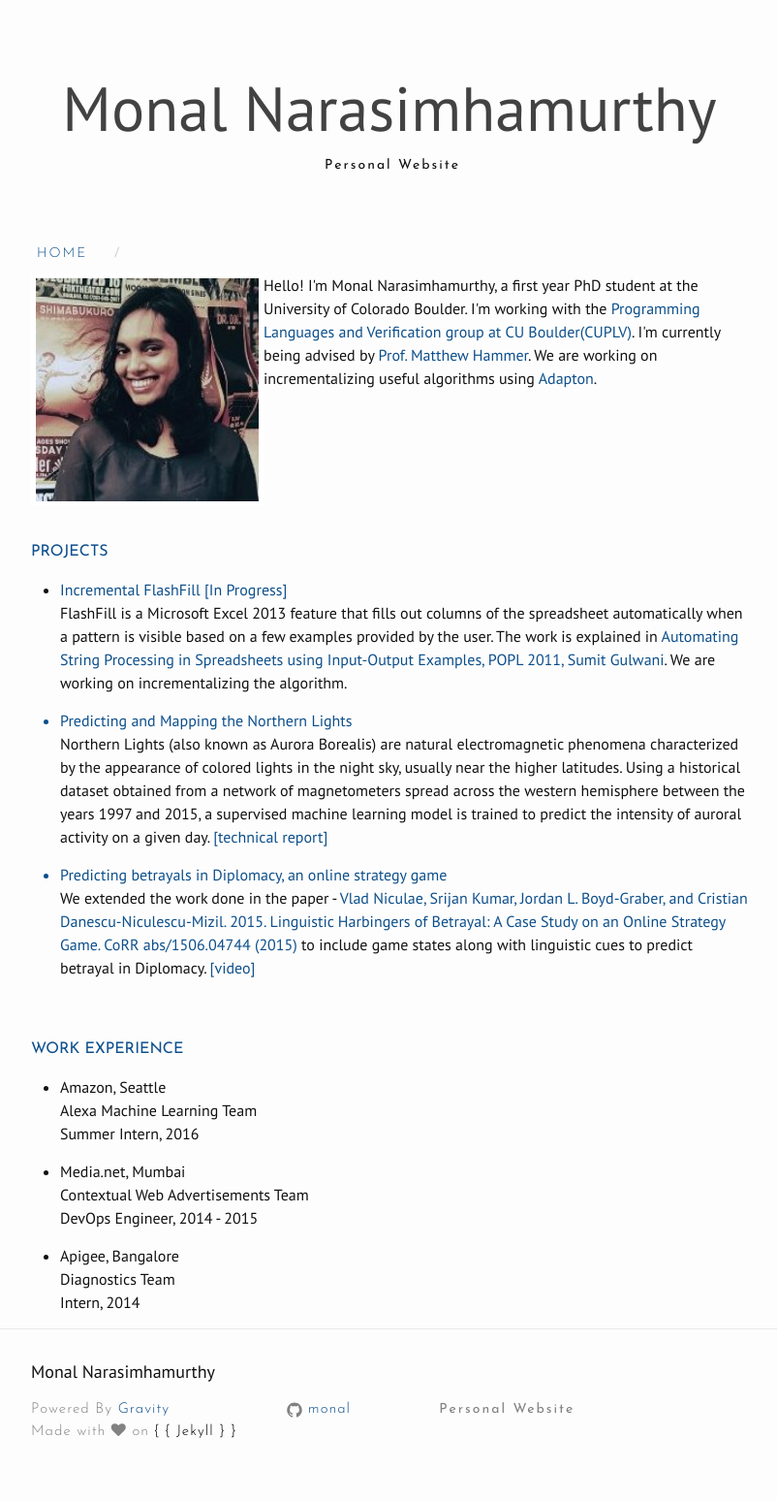
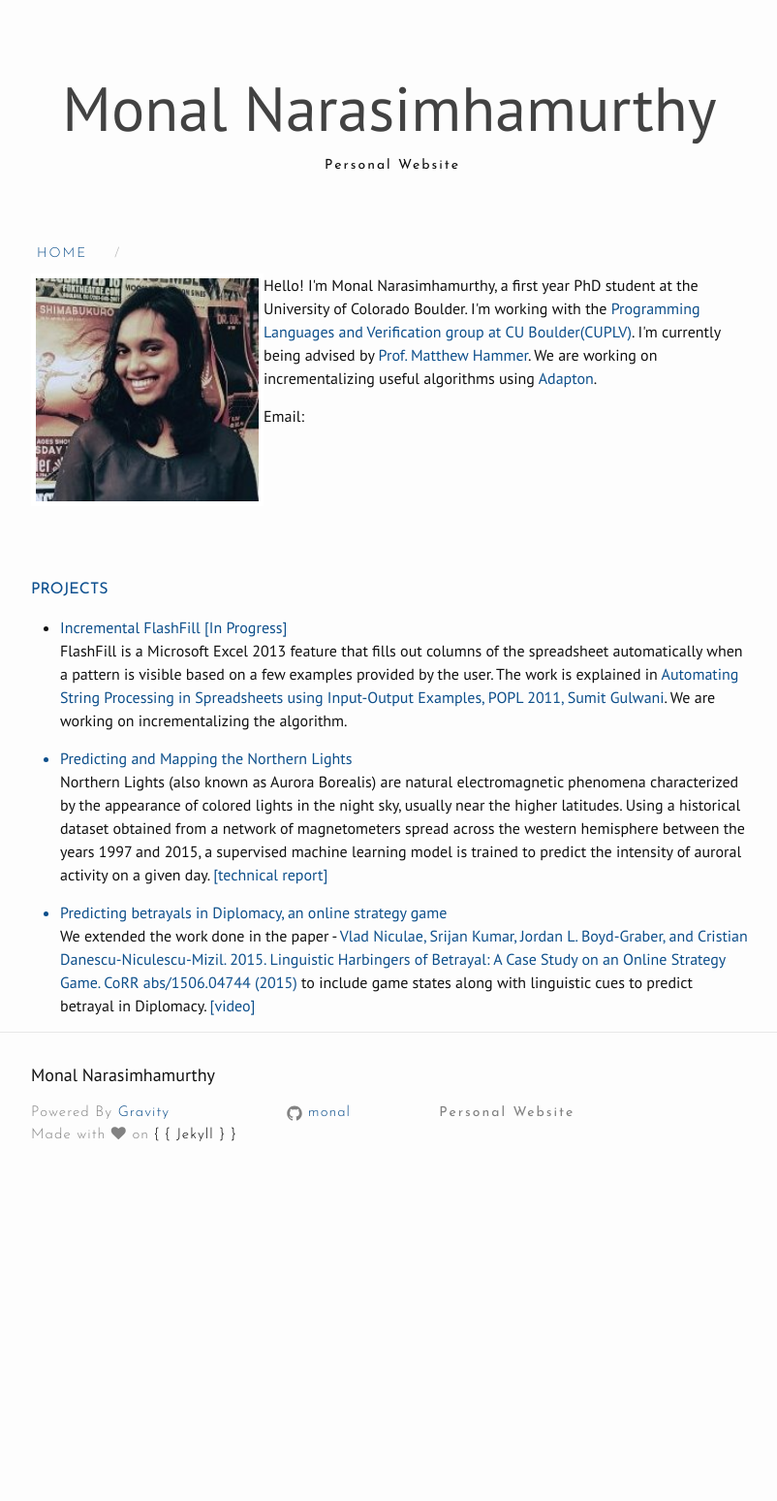
Before and after one commit to monal/monal.github.io, a Jekyll site: the page built from index.html, in a window 1280 px wide. Shown: the whole page at 97% size, without its empty margins (238-1040 px from the left). Built offline with Jekyll 4.4.1, drawn with Linux system fonts in a browser that asks for light colours; nearby versions of some CDN libraries; after the commit the page ends 1242 px from its top, so only the background shows below that.

```diff
--- a/index.html
+++ b/index.html
@@ -6,6 +6,7 @@
 <p style="float: left;"style="margin-top: 5px"><img src="monal.jpg" alt="" height="230" width="230" style='border:5px solid #FFF'></p>
 <p style="margin-top: 10px; margin-left: 30px">Hello! I'm Monal Narasimhamurthy, a first year PhD student at the University of Colorado Boulder. I'm working with the <a href="http://plv.colorado.edu">Programming Languages and Verification group at CU Boulder(CUPLV)</a>. I'm currently being advised by <a href="http://www.matthewhammer.org">Prof. Matthew Hammer</a>. We are working on incrementalizing useful algorithms using <a href="http://plv.colorado.edu/adapton/">Adapton</a>.
 </p>
+<p>Email:</p>
 </div>
 <div style="margin-top:60px">
 <h4 style="color:#0D4F8E; font-family:'Josefin Sans';">PROJECTS</h4>
@@ -28,13 +29,4 @@
 </ul>
 </div>
 </div>
-<div style="margin-top:60px">
-<h4 style="color:#0D4F8E; font-family:'Josefin Sans';">WORK EXPERIENCE</h4>
-<div>
-<ul><li>Amazon, Seattle<br>Alexa Machine Learning Team<br>Summer Intern, 2016</li></ul>
-
-<ul><li>Media.net, Mumbai<br>Contextual Web Advertisements Team<br>DevOps Engineer, 2014 - 2015</li></ul>
-
-<ul><li>Apigee, Bangalore<br>Diagnostics Team<br>Intern, 2014</li></ul>
 </div>
-</div>
```
